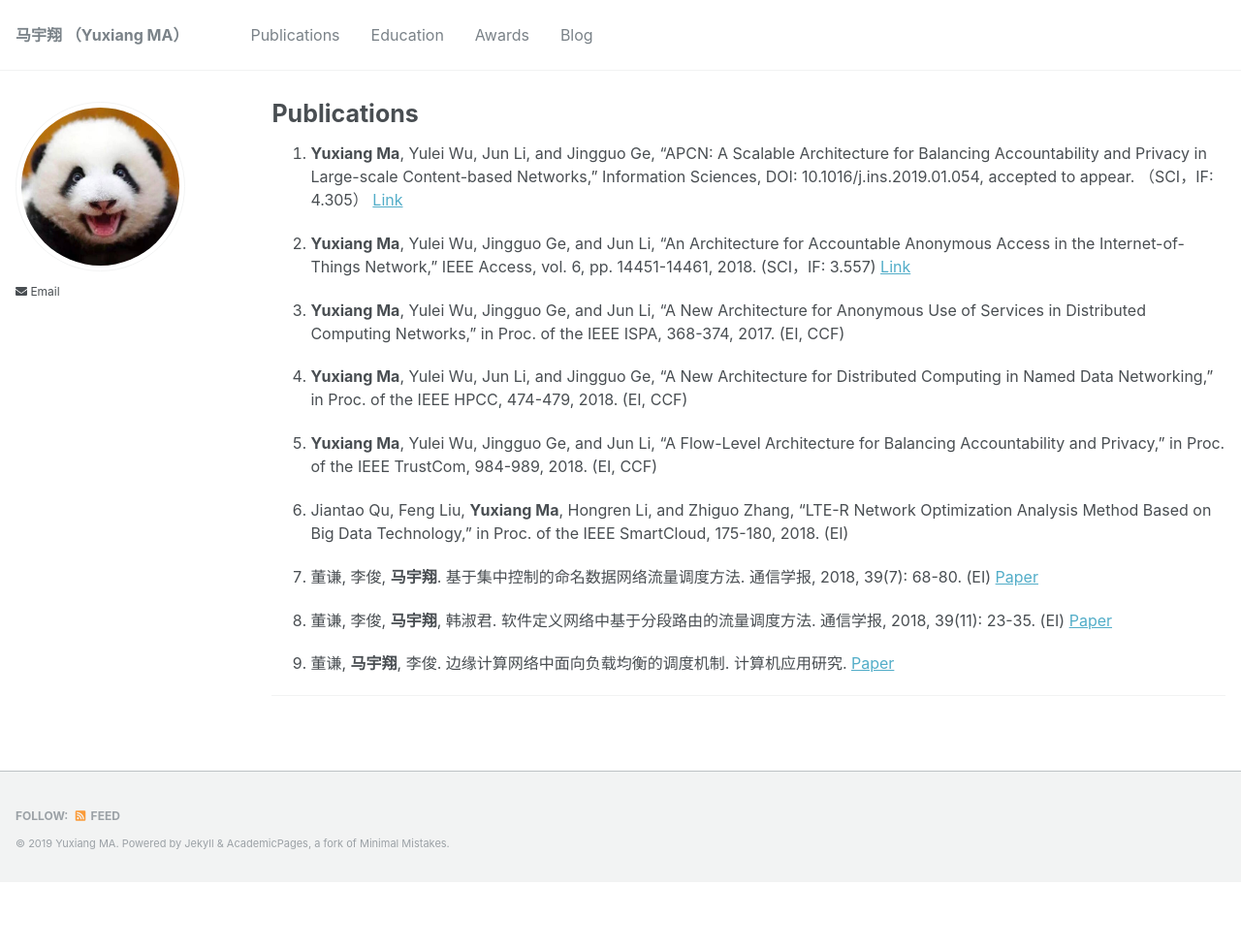
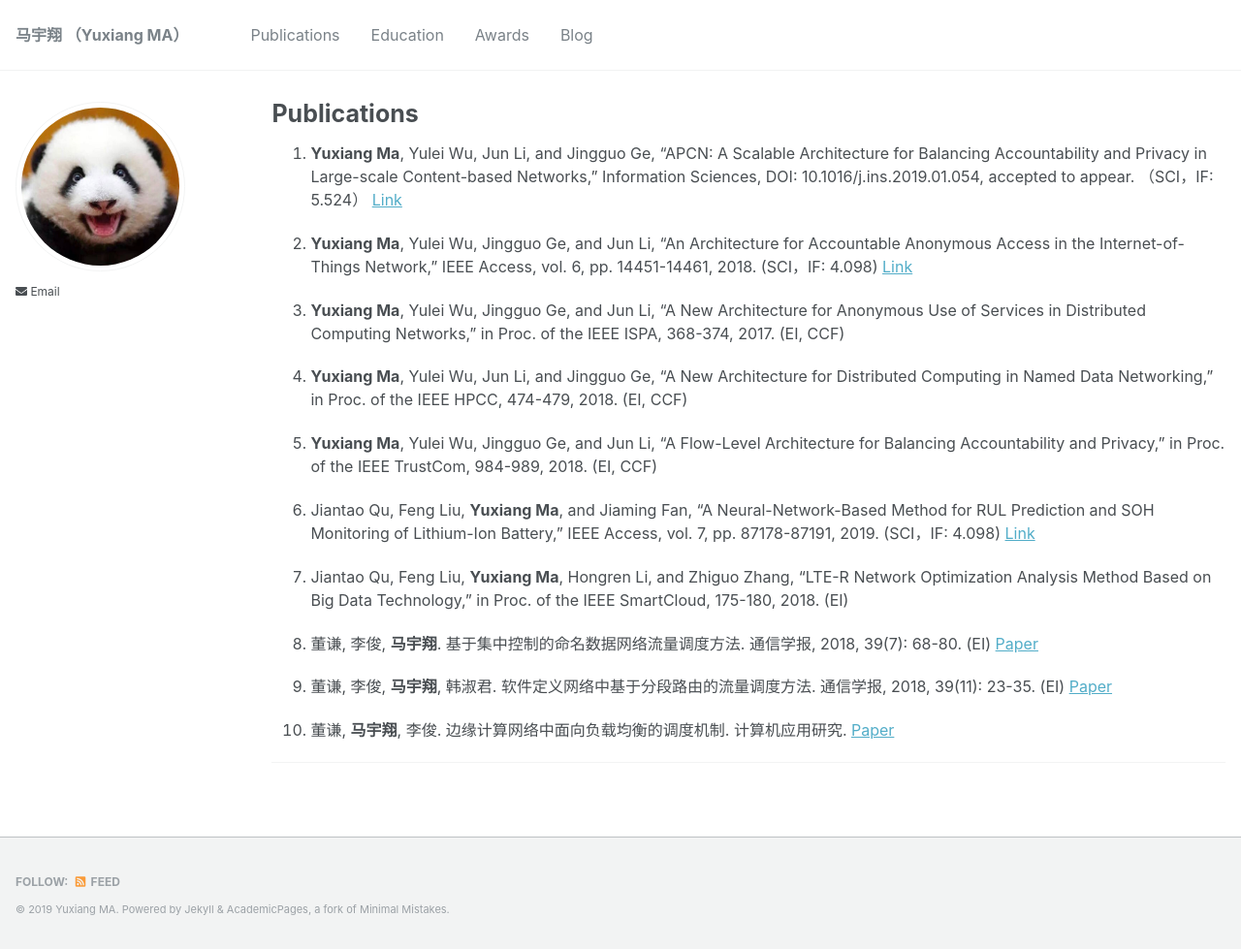
Before and after one commit to MaYuxiang/mayuxiang.github.io, a Jekyll site: the page built from _pages/publications.md, in a window 1280 px wide. Shown: the whole page at 97% size. Built offline with Jekyll 4.4.1, drawn with Linux system fonts in a browser that asks for light colours; before the commit the page ends 910 px from its top, so only the background shows below that.

Commit message:
Update
Update

```diff
--- a/_pages/publications.md
+++ b/_pages/publications.md
@@ -7,9 +7,9 @@ redirect_from:
   - /publications
 ---
 
-1. **Yuxiang Ma**, Yulei Wu, Jun Li, and Jingguo Ge, "APCN: A Scalable Architecture for Balancing Accountability and Privacy in Large-scale Content-based Networks," Information Sciences, DOI: 10.1016/j.ins.2019.01.054, accepted to appear.  （SCI，IF: 4.305）  [Link](https://doi.org/10.1016/j.ins.2019.01.054)
+1. **Yuxiang Ma**, Yulei Wu, Jun Li, and Jingguo Ge, "APCN: A Scalable Architecture for Balancing Accountability and Privacy in Large-scale Content-based Networks," Information Sciences, DOI: 10.1016/j.ins.2019.01.054, accepted to appear.  （SCI，IF: 5.524）  [Link](https://doi.org/10.1016/j.ins.2019.01.054)
 
-2. **Yuxiang Ma**, Yulei Wu, Jingguo Ge, and Jun Li, "An Architecture for Accountable Anonymous Access in the Internet-of-Things Network," IEEE Access, vol. 6, pp. 14451-14461, 2018.  (SCI，IF: 3.557)  [Link](https://ieeexplore.ieee.org/document/8292863/)
+2. **Yuxiang Ma**, Yulei Wu, Jingguo Ge, and Jun Li, "An Architecture for Accountable Anonymous Access in the Internet-of-Things Network," IEEE Access, vol. 6, pp. 14451-14461, 2018.  (SCI，IF: 4.098)  [Link](https://ieeexplore.ieee.org/document/8292863/)
 
 3. **Yuxiang Ma**, Yulei Wu, Jingguo Ge, and Jun Li, "A New Architecture for Anonymous Use of Services in Distributed Computing Networks," in Proc. of the IEEE ISPA, 368-374, 2017.  (EI, CCF)
 
@@ -17,13 +17,15 @@ redirect_from:
 
 5. **Yuxiang Ma**, Yulei Wu, Jingguo Ge, and Jun Li, "A Flow-Level Architecture for Balancing Accountability and Privacy," in Proc. of the IEEE TrustCom, 984-989, 2018.  (EI, CCF)
 
-6. Jiantao Qu, Feng Liu, **Yuxiang Ma**, Hongren Li, and Zhiguo Zhang, "LTE-R Network Optimization Analysis Method Based on Big Data Technology," in Proc. of the IEEE SmartCloud, 175-180, 2018.  (EI)
+6. Jiantao Qu, Feng Liu, **Yuxiang Ma**, and Jiaming Fan, "A Neural-Network-Based Method for RUL Prediction and SOH Monitoring of Lithium-Ion Battery," IEEE Access, vol. 7, pp. 87178-87191, 2019.  (SCI，IF: 4.098)  [Link](https://ieeexplore.ieee.org/document/8747502)
 
-7. 董谦, 李俊, **马宇翔**. 基于集中控制的命名数据网络流量调度方法. 通信学报, 2018, 39(7): 68-80. (EI)  [Paper](http://www.infocomm-journal.com/txxb/CN/article/downloadArticleFile.do?attachType=PDF&id=167505)
+7. Jiantao Qu, Feng Liu, **Yuxiang Ma**, Hongren Li, and Zhiguo Zhang, "LTE-R Network Optimization Analysis Method Based on Big Data Technology," in Proc. of the IEEE SmartCloud, 175-180, 2018.  (EI)
 
-8. 董谦, 李俊, **马宇翔**, 韩淑君. 软件定义网络中基于分段路由的流量调度方法. 通信学报, 2018, 39(11): 23-35. (EI)  [Paper](http://www.infocomm-journal.com/txxb/CN/article/downloadArticleFile.do?attachType=PDF&id=167868)
+8. 董谦, 李俊, **马宇翔**. 基于集中控制的命名数据网络流量调度方法. 通信学报, 2018, 39(7): 68-80. (EI)  [Paper](http://www.infocomm-journal.com/txxb/CN/article/downloadArticleFile.do?attachType=PDF&id=167505)
 
-9. 董谦, **马宇翔**, 李俊. 边缘计算网络中面向负载均衡的调度机制. 计算机应用研究.  [Paper](http://www.arocmag.com/getarticle?aid=5672013f16d77421)
+9. 董谦, 李俊, **马宇翔**, 韩淑君. 软件定义网络中基于分段路由的流量调度方法. 通信学报, 2018, 39(11): 23-35. (EI)  [Paper](http://www.infocomm-journal.com/txxb/CN/article/downloadArticleFile.do?attachType=PDF&id=167868)
+
+10. 董谦, **马宇翔**, 李俊. 边缘计算网络中面向负载均衡的调度机制. 计算机应用研究.  [Paper](http://www.arocmag.com/getarticle?aid=5672013f16d77421)
 
 
 ---
```
